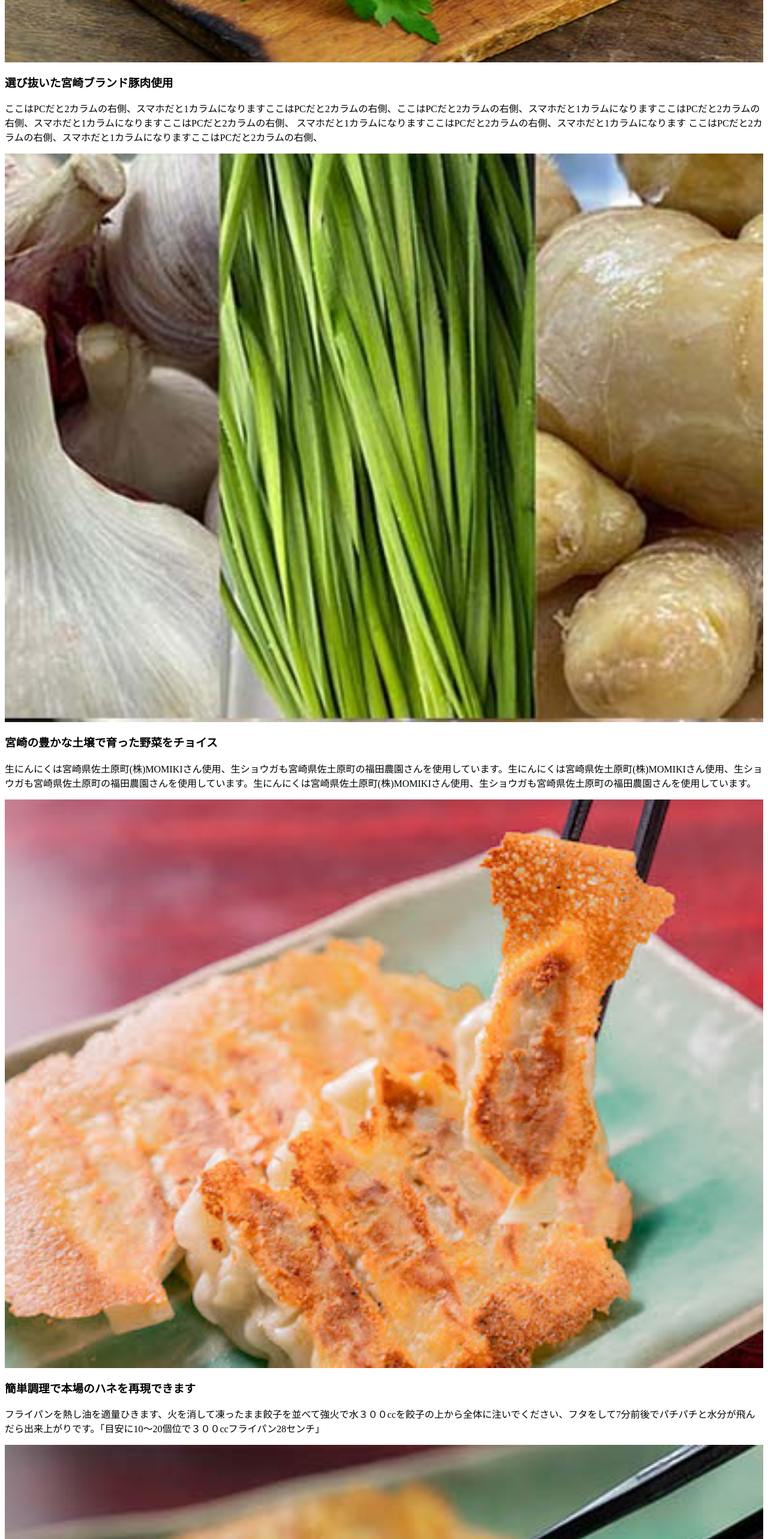
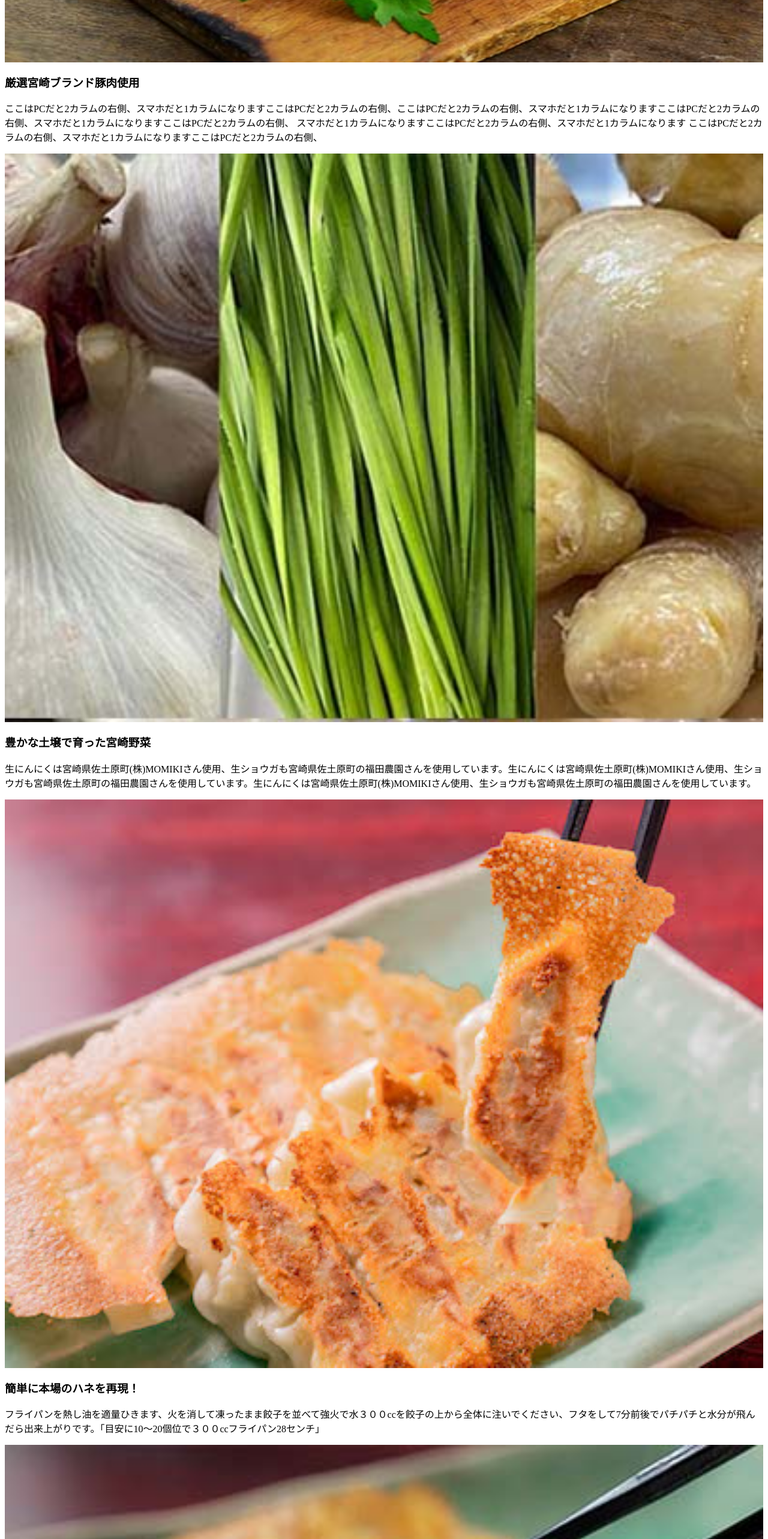
Before and after one commit to sawanori/gyozastore, a Next.js app: page / in a window 1280 px wide. Shown: the part 3160-5726 px from the top of the page at 60% size. Built offline with nearby package versions, Linux system fonts and the light colour scheme; a web font is replaced by a local one.

Commit message:
second-state

```diff
--- a/components/LinkBlock.js
+++ b/components/LinkBlock.js
@@ -3,7 +3,7 @@ import Link from 'next/link'
 
 const LinkBlock = () => {
     return (
-        <div className="w-5/6  bg-yellow-300 h-24   flex justify-center items-center cursor-pointer">
+        <div className="w-5/6  bg-yellow-300 h-24 my-5  flex justify-center items-center cursor-pointer rounded-md">
             <Link href="https://store.shopping.yahoo.co.jp/icchyaga/1003.html?sc_i=shp_pc_store-item_rcmditm">
                 <button className="text-3xl ">この商品をすぐ注文！</button>
             </Link>
--- a/components/TitleRibon.js
+++ b/components/TitleRibon.js
@@ -1,7 +1,7 @@
 
-const TitleRibon = ({ title,id }) => {
+const TitleRibon = ({ title, id }) => {
     return (
-        <div className="bg-yellow-500 w-5/6 h-20 flex justify-center items-center m-7" id={id}>
+        <div className="bg-yellow-500 w-5/6 h-20 flex justify-center items-center m-7 rounded-md" id={id}>
             <p className="text-gray-50 text-3xl">{title}</p>
         </div>
     )
--- a/pages/index.js
+++ b/pages/index.js
@@ -39,17 +39,17 @@ const Home = () => {
           <TitleRibon title={"”いっちゃが餃子”とは"} id={"no1"} />
           <BasicLayout src={image1} content={'横浜で本格的な宮崎料理が食べれる「いっちゃが」を経営しております！宮崎はメディアでも取り上げられるほどの餃子の激戦区です。弊社製品の宮崎餃子はおうち時間でも美味しく楽しく過ごせるように食材にこだわっております。食べやすい大きさで作られているため、保存時の収納にもかさばらない大きさとなっております。ここでしか手に入らない逸品です♪'} />
           <TitleRibon title={"餃子へのこだわり"} id={"no2"} />
-          <SubLayout title={'選び抜いた宮崎ブランド豚肉使用'} src={image2} content={'ここはPCだと2カラムの右側、スマホだと1カラムになりますここはPCだと2カラムの右側、ここはPCだと2カラムの右側、スマホだと1カラムになりますここはPCだと2カラムの右側、スマホだと1カラムになりますここはPCだと2カラムの右側、 スマホだと1カラムになりますここはPCだと2カラムの右側、スマホだと1カラムになります ここはPCだと2カラムの右側、スマホだと1カラムになりますここはPCだと2カラムの右側、'} />
-          <SubLayout title={'宮崎の豊かな土壌で育った野菜をチョイス'} src={image3} content={'生にんにくは宮崎県佐土原町(株)MOMIKIさん使用、生ショウガも宮崎県佐土原町の福田農園さんを使用しています。生にんにくは宮崎県佐土原町(株)MOMIKIさん使用、生ショウガも宮崎県佐土原町の福田農園さんを使用しています。生にんにくは宮崎県佐土原町(株)MOMIKIさん使用、生ショウガも宮崎県佐土原町の福田農園さんを使用しています。'} />
-          <SubLayout title={'簡単調理で本場のハネを再現できます'} src={image4} content={'フライパンを熱し油を適量ひきます、火を消して凍ったまま餃子を並べて強火で水３００ccを餃子の上から全体に注いでください、フタをして7分前後でパチパチと水分が飛んだら出来上がりです。「目安に10〜20個位で３００ccフライパン28センチ」'} />
+          <SubLayout title={'厳選宮崎ブランド豚肉使用'} src={image2} content={'ここはPCだと2カラムの右側、スマホだと1カラムになりますここはPCだと2カラムの右側、ここはPCだと2カラムの右側、スマホだと1カラムになりますここはPCだと2カラムの右側、スマホだと1カラムになりますここはPCだと2カラムの右側、 スマホだと1カラムになりますここはPCだと2カラムの右側、スマホだと1カラムになります ここはPCだと2カラムの右側、スマホだと1カラムになりますここはPCだと2カラムの右側、'} />
+          <SubLayout title={'豊かな土壌で育った宮崎野菜'} src={image3} content={'生にんにくは宮崎県佐土原町(株)MOMIKIさん使用、生ショウガも宮崎県佐土原町の福田農園さんを使用しています。生にんにくは宮崎県佐土原町(株)MOMIKIさん使用、生ショウガも宮崎県佐土原町の福田農園さんを使用しています。生にんにくは宮崎県佐土原町(株)MOMIKIさん使用、生ショウガも宮崎県佐土原町の福田農園さんを使用しています。'} />
+          <SubLayout title={'簡単に本場のハネを再現！'} src={image4} content={'フライパンを熱し油を適量ひきます、火を消して凍ったまま餃子を並べて強火で水３００ccを餃子の上から全体に注いでください、フタをして7分前後でパチパチと水分が飛んだら出来上がりです。「目安に10〜20個位で３００ccフライパン28センチ」'} />
           <SubLayout title={'お店の味をご家庭でも'} src={image5} content={'お店で提供しているものと同じ餃子を、旨味・鮮度を保つために作りたての状態から真空パックし、そこから急速冷凍。美味しさそのままにお店の味をご家庭へお届けいたします。'} />
 
         </section>
         <section className="bg-black text-white ">
           <div className="m-8 text-center lg:m-24">
-            <h1 className="p-8 text-4xl" id={"no3"}>全ては、一軒の居酒屋から。</h1>
-            <BasicLayout src={image6} content={'横浜で本格宮崎料理「いっちゃが」を営んでおります。ムービル前の路地を進むと出現する隠れ家。宮崎出身のオヤジさんによる料理＆集めに集めた銘酒を自信を持ってご提供。長年、地元の方々からご愛顧いただきスタッフはもちろん常連さんとも仲良くなれる気さくな大人が夜な夜な集う、温かいお店。'} />
-            <ReverseBasicLayout src={image7} content={'コロナ禍で売上が壊滅的な状況であります。ただ、「ピンチはチャンス」と捉えて今まで着手できていなかった通信販売の部分に力を入れていきます。当店で長年人気だった宮崎餃子をご自宅でも楽しめるように冷凍の商品として販売！'} />
+            <h1 className="p-8 text-4xl" id={"no3"}>全ては、横浜の一軒の居酒屋から。</h1>
+            <BasicLayout src={image6} content={'横浜で本格宮崎料理「いっちゃが」を営んでおります。ムービル前の路地を進むと出現する隠れ家。宮崎出身のオヤジさんによる料理＆集めに集めた銘酒を自信を持ってご提供。長年、地元の方々からご愛顧いただきスタッフはもちろん常連さんとも仲良くなれる気さくな大人が夜な夜な集う、温かいお店です。'} />
+            <ReverseBasicLayout src={image7} content={'しかしコロナ禍にてお店の売上が壊滅的な状況であります。ただ、「ピンチはチャンス」と捉えて今まで着手できていなかったEC販売の部分に力を入れていきます。当店で長年人気だった宮崎餃子をご自宅でも楽しめるように冷凍の商品として販売！'} />
           </div>
         </section>
         <section className="flex flex-col justify-center items-center lg:m-24" id={"no4"}>
```
